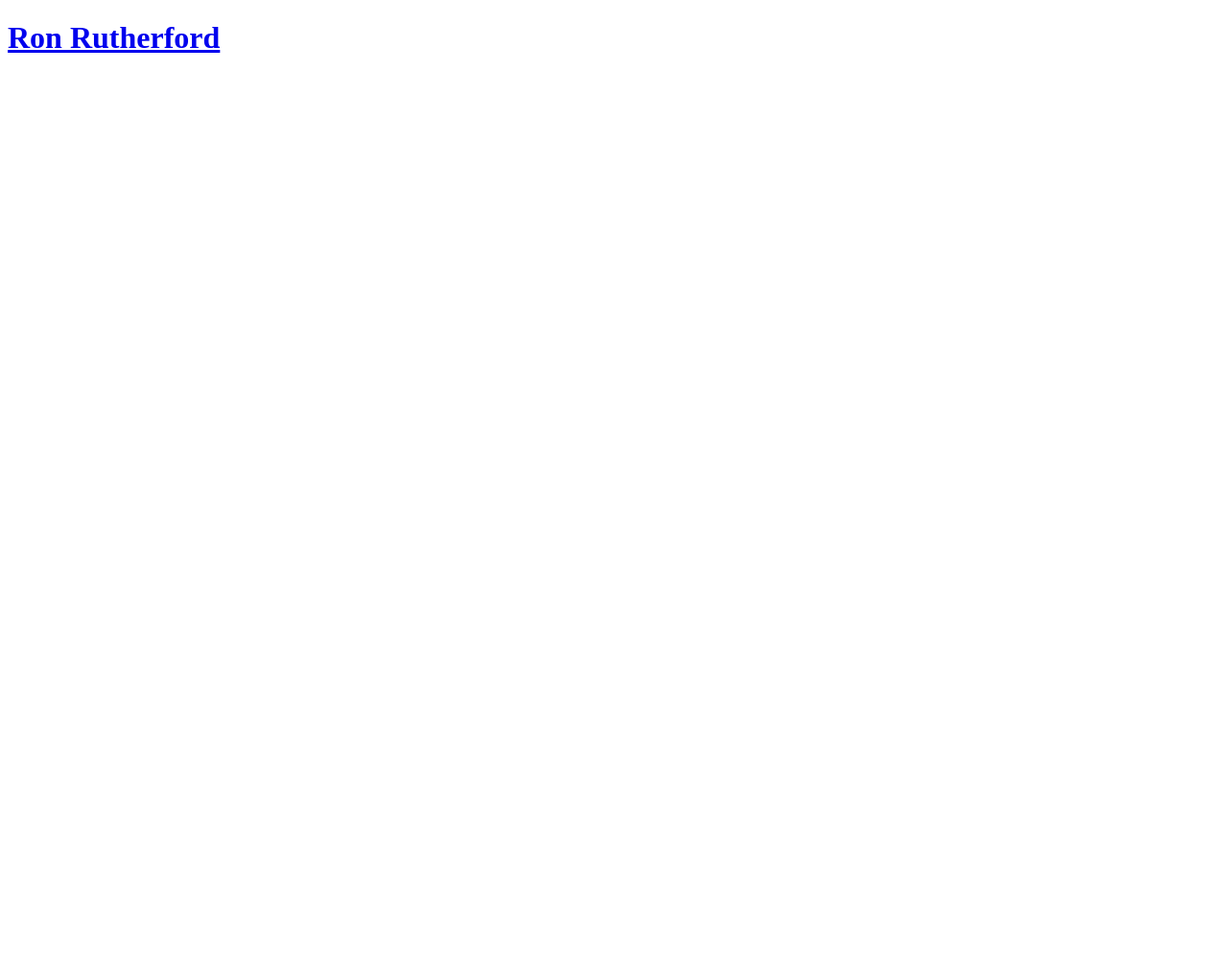
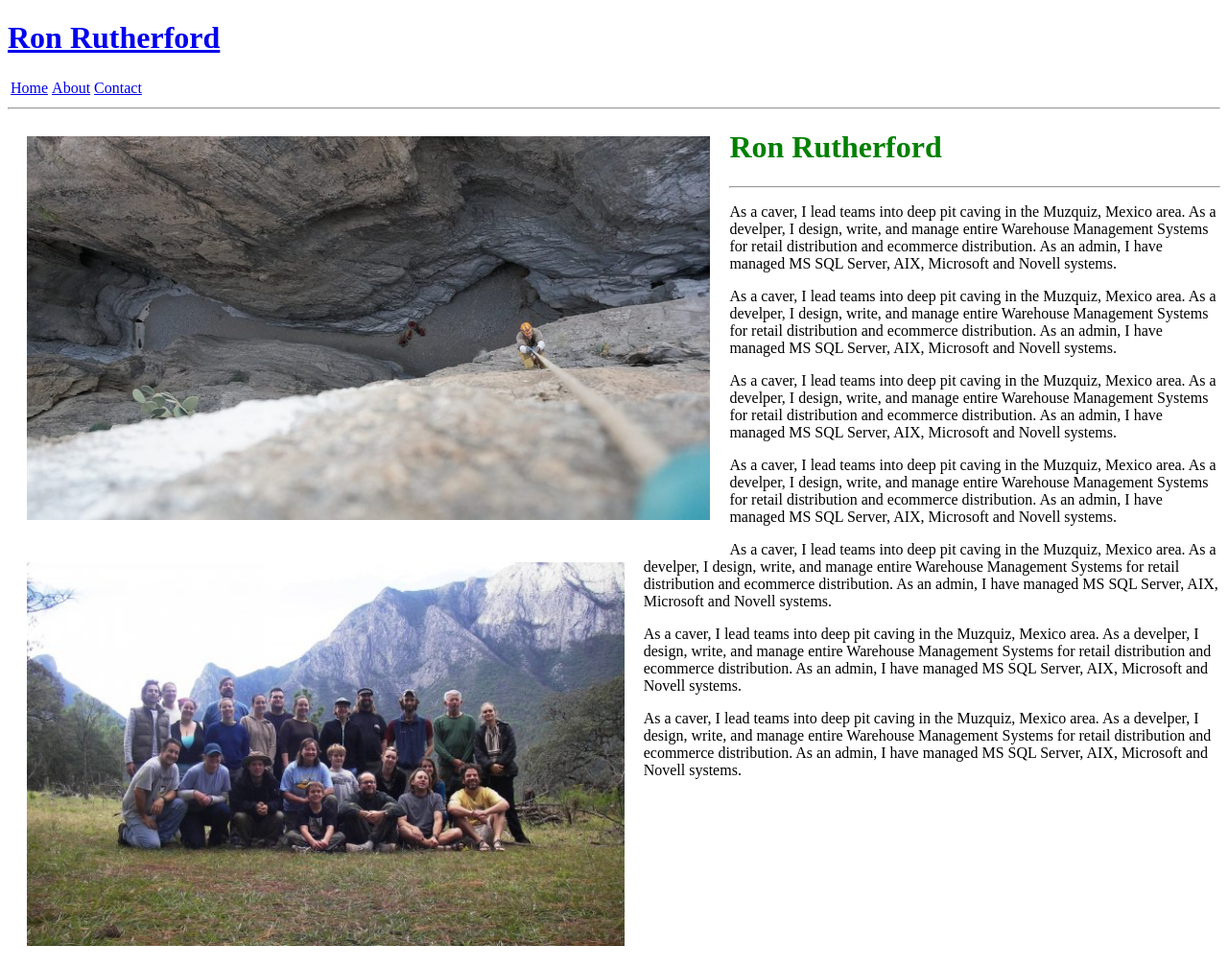
Before and after one commit to rcrutherford/3_page_site, a plain HTML site: page about.html in a window 1280 px wide. Shown: the whole page at 96% size. Before the commit the page ends 800 px from the top, so only its background shows below. Drawn offline with Linux system fonts and the light colour scheme.

Commit message:
3rd commit

```diff
--- a/about.html
+++ b/about.html
@@ -1,11 +1,37 @@
 <!DOCTYPE html>
 <html>
 	<head>
-		<title>Ron Rutherford Home Page</title>
+		<title>Ron Rutherford About Page</title>
 	</head>
 	<body>
 		<div>
 			<h1><a href="index.html">Ron Rutherford</a></h1>
+			<table>
+				<tr>
+					<td><a href="index.html">Home</a></td>
+					<td><a href="about.html">About</a></td>
+					<td><a href="contact.html">Contact</a></td>
+				</tr>
+			</table>
 		</div>
+		<hr>
+		<div style="float:left; padding: 20px; ">
+			<img src="ron-in-canyon-horz.jpg" height="400" />
+		</div>
+		<div style="float:left; padding: 20px; ">
+			<img src="ron-more-team.jpg" height="400" />
+		</div>
+		<div>
+			<h1 style="color:green;">Ron Rutherford</h1>
+			<hr>
+			<p>As a caver, I lead teams into deep pit caving in the Muzquiz, Mexico area. As a develper, I design, write, and manage entire Warehouse Management Systems for retail distribution and ecommerce distribution. As an admin, I have managed MS SQL Server, AIX, Microsoft and Novell systems. </p>
+			<p>As a caver, I lead teams into deep pit caving in the Muzquiz, Mexico area. As a develper, I design, write, and manage entire Warehouse Management Systems for retail distribution and ecommerce distribution. As an admin, I have managed MS SQL Server, AIX, Microsoft and Novell systems. </p>
+			<p>As a caver, I lead teams into deep pit caving in the Muzquiz, Mexico area. As a develper, I design, write, and manage entire Warehouse Management Systems for retail distribution and ecommerce distribution. As an admin, I have managed MS SQL Server, AIX, Microsoft and Novell systems. </p>
+			<p>As a caver, I lead teams into deep pit caving in the Muzquiz, Mexico area. As a develper, I design, write, and manage entire Warehouse Management Systems for retail distribution and ecommerce distribution. As an admin, I have managed MS SQL Server, AIX, Microsoft and Novell systems. </p>
+			<p>As a caver, I lead teams into deep pit caving in the Muzquiz, Mexico area. As a develper, I design, write, and manage entire Warehouse Management Systems for retail distribution and ecommerce distribution. As an admin, I have managed MS SQL Server, AIX, Microsoft and Novell systems. </p>
+			<p>As a caver, I lead teams into deep pit caving in the Muzquiz, Mexico area. As a develper, I design, write, and manage entire Warehouse Management Systems for retail distribution and ecommerce distribution. As an admin, I have managed MS SQL Server, AIX, Microsoft and Novell systems. </p>
+			<p>As a caver, I lead teams into deep pit caving in the Muzquiz, Mexico area. As a develper, I design, write, and manage entire Warehouse Management Systems for retail distribution and ecommerce distribution. As an admin, I have managed MS SQL Server, AIX, Microsoft and Novell systems. </p>
+		</div>
+
 	</body>
 </html>
```
Also changed, not shown: index.html (+3 -2 lines), ron-in-canyon-horz.jpg (added), ron-more-team.jpg (added).
